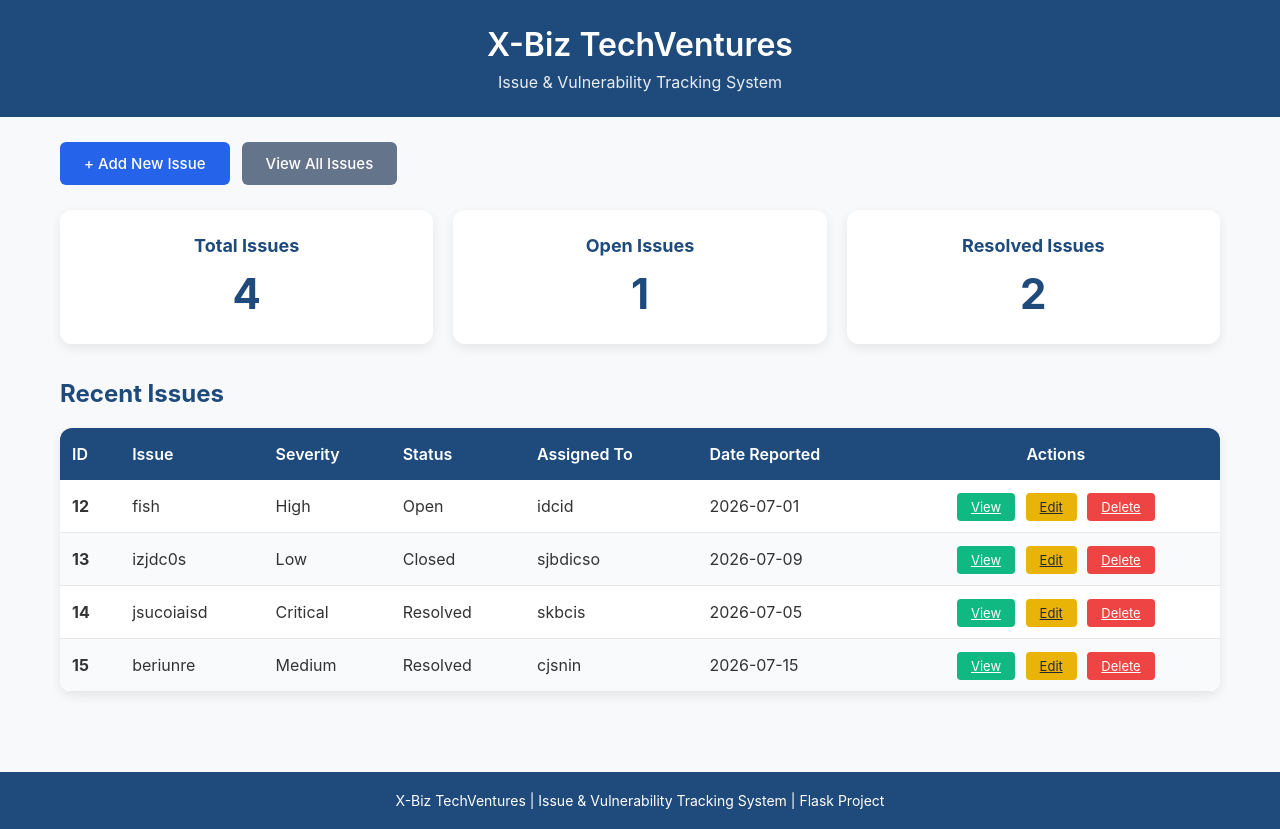
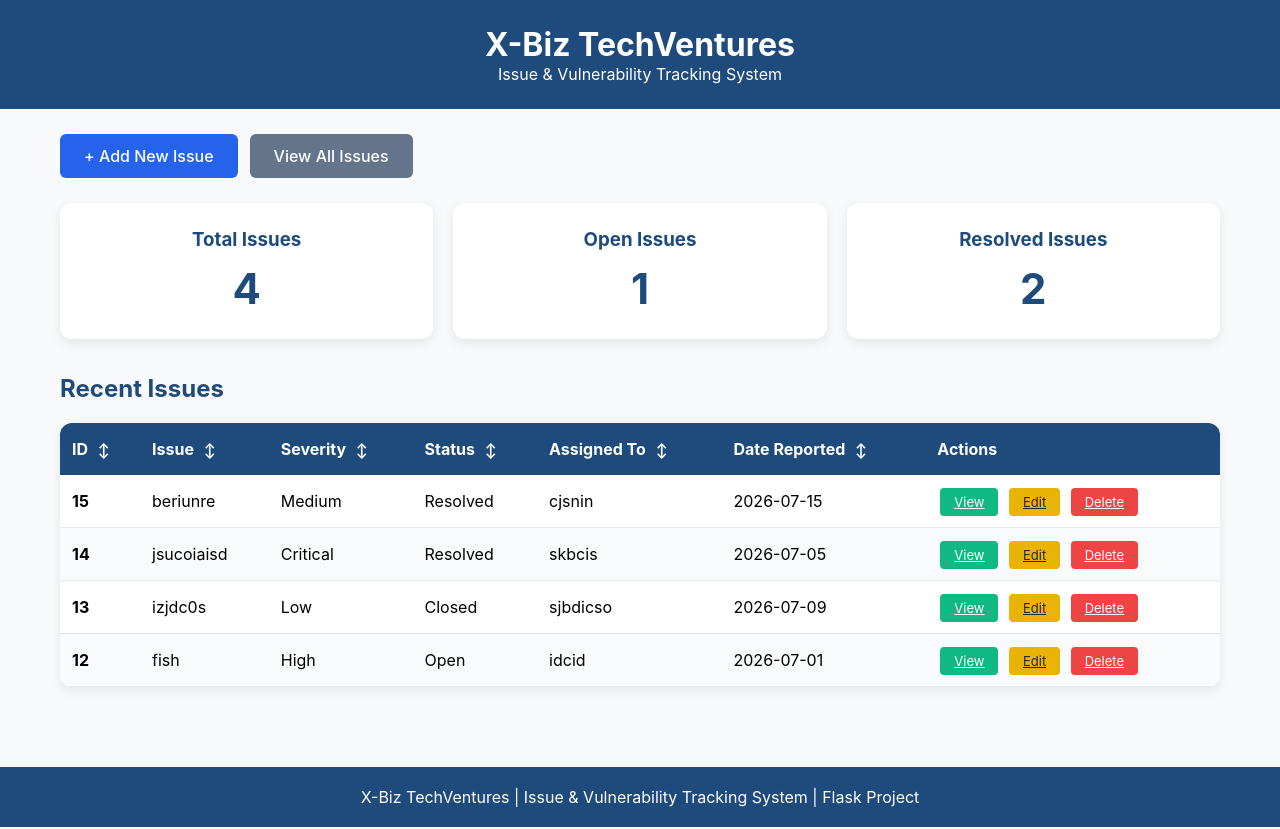
Before and after one commit to Khushig14/tracking-system, a Flask app: page / in a window 1280 px wide. Run offline with Flask 3, Linux system fonts and the light colour scheme; data comes from the database, SQL or seed files in the repository; both versions use the stored data as it was after the commit.

Commit message:
Adding sorting to home page

```diff
--- a/templates/home.html
+++ b/templates/home.html
@@ -3,158 +3,53 @@
 <head>
     <meta charset="UTF-8">
     <meta name="viewport" content="width=device-width, initial-scale=1.0">
-    <title>Issue & Vulnerability Tracking System</title>
+    <title>X-Biz Tech Ventures - Dashboard</title>
     <style>
-        * {
-            margin: 0;
-            padding: 0;
-            box-sizing: border-box;
+        * { margin:0; padding:0; box-sizing:border-box; }
+        body { font-family: -apple-system, BlinkMacSystemFont, 'Segoe UI', Roboto, sans-serif; background:#f8f9fa; }
+        header { background:#1e4a7c; color:white; padding:25px 0; text-align:center; }
+        .nav-buttons { max-width:1200px; margin:25px auto; padding:0 20px; display:flex; gap:12px; }
+        .btn { padding:12px 24px; border-radius:6px; text-decoration:none; font-weight:500; }
+        .btn-primary { background:#2563eb; color:white; }
+        .btn-secondary { background:#64748b; color:white; }
+
+        .container { max-width:1200px; margin:0 auto; padding:0 20px; }
+        .stats { display:flex; gap:20px; margin-bottom:35px; }
+        .card { flex:1; background:white; padding:25px; border-radius:12px; box-shadow:0 4px 12px rgba(0,0,0,0.08); text-align:center; }
+        .card h3 { color:#1e4a7c; margin-bottom:12px; }
+        .card p { font-size:42px; font-weight:700; color:#1e4a7c; }
+
+        h2 { color:#1e4a7c; margin-bottom:20px; }
+
+        table { width:100%; border-collapse:collapse; background:white; border-radius:12px; overflow:hidden; box-shadow:0 4px 12px rgba(0,0,0,0.08); }
+        th {
+            background:#1e4a7c;
+            color:white;
+            padding:16px 12px;
+            text-align:left;
+            cursor:pointer;
+            user-select: none;
+            position: relative;
         }
-        body {
-            font-family: -apple-system, BlinkMacSystemFont, 'Segoe UI', Roboto, sans-serif;
-            background: #f8f9fa;
-            color: #333;
-        }
-        header {
-            background: #1e4a7c;
-            color: white;
-            padding: 25px 0;
-            text-align: center;
-        }
-        .header-content {
-            max-width: 1200px;
-            margin: 0 auto;
-            padding: 0 20px;
-        }
-        h1 {
-            font-size: 32px;
-            font-weight: 600;
-        }
-        .subtitle {
-            font-size: 16px;
-            opacity: 0.9;
-            margin-top: 8px;
-        }
+        th:hover { background:#334155; }
+        th .arrow { margin-left: 6px; font-size: 14px; }
+        td { padding:16px 12px; border-bottom:1px solid #e5e7eb; }
+        tr:nth-child(even) { background:#f8fafc; }
+        tr:hover { background:#f1f5f9; }
 
-        .nav-buttons {
-            max-width: 1200px;
-            margin: 25px auto;
-            padding: 0 20px;
-            display: flex;
-            gap: 12px;
-        }
-        .btn {
-            padding: 12px 24px;
-            border: none;
-            border-radius: 6px;
-            font-size: 15px;
-            font-weight: 500;
-            cursor: pointer;
-            text-decoration: none;
-            display: inline-block;
-        }
-        .btn-primary {
-            background: #2563eb;
-            color: white;
-        }
-        .btn-secondary {
-            background: #64748b;
-            color: white;
-        }
+        .btn-small { padding:6px 14px; font-size:13px; border-radius:4px; margin:0 3px; }
+        .btn-view { background:#10b981; color:white; }
+        .btn-edit { background:#eab308; color:#1f2937; }
+        .btn-delete { background:#ef4444; color:white; }
 
-        .container {
-            max-width: 1200px;
-            margin: 0 auto;
-            padding: 0 20px;
-        }
-
-        .stats {
-            display: flex;
-            gap: 20px;
-            margin-bottom: 35px;
-        }
-        .card {
-            flex: 1;
-            background: white;
-            padding: 25px;
-            border-radius: 12px;
-            box-shadow: 0 4px 12px rgba(0,0,0,0.08);
-            text-align: center;
-        }
-        .card h3 {
-            color: #1e4a7c;
-            font-size: 18px;
-            margin-bottom: 12px;
-        }
-        .card p {
-            font-size: 42px;
-            font-weight: 700;
-            color: #1e4a7c;
-            margin: 0;
-        }
-
-        h2 {
-            color: #1e4a7c;
-            margin-bottom: 20px;
-            font-size: 24px;
-        }
-
-        table {
-            width: 100%;
-            border-collapse: collapse;
-            background: white;
-            border-radius: 12px;
-            overflow: hidden;
-            box-shadow: 0 4px 12px rgba(0,0,0,0.08);
-        }
-        th {
-            background: #1e4a7c;
-            color: white;
-            padding: 16px 12px;
-            text-align: left;
-            font-weight: 600;
-        }
-        th.actions-header {
-            text-align: center;
-        }
-        td {
-            padding: 16px 12px;
-            border-bottom: 1px solid #e5e7eb;
-        }
-        tr:nth-child(even) {
-            background: #f8fafc;
-        }
-        tr:hover {
-            background: #f1f5f9;
-        }
-
-        .btn-small {
-            padding: 6px 14px;
-            font-size: 13px;
-            border-radius: 4px;
-            margin: 0 3px;
-        }
-        .btn-view { background: #10b981; color: white; }
-        .btn-edit { background: #eab308; color: #1f2937; }
-        .btn-delete { background: #ef4444; color: white; }
-
-        footer {
-            margin-top: 80px;
-            background: #1e4a7c;
-            color: white;
-            text-align: center;
-            padding: 20px;
-            font-size: 14px;
-        }
+        footer { margin-top:80px; background:#1e4a7c; color:white; text-align:center; padding:20px; }
     </style>
 </head>
 <body>
 
 <header>
-    <div class="header-content">
-        <h1>X-Biz TechVentures</h1>
-        <p class="subtitle">Issue &amp; Vulnerability Tracking System</p>
-    </div>
+    <h1>X-Biz TechVentures</h1>
+    <p class="subtitle">Issue &amp; Vulnerability Tracking System</p>
 </header>
 
 <div class="nav-buttons">
@@ -163,7 +58,6 @@
 </div>
 
 <div class="container">
-
     <div class="stats">
         <div class="card">
             <h3>Total Issues</h3>
@@ -180,20 +74,20 @@
     </div>
 
     <h2>Recent Issues</h2>
-    <table>
+    <table id="recentTable">
         <thead>
             <tr>
-                <th>ID</th>
-                <th>Issue</th>
-                <th>Severity</th>
-                <th>Status</th>
-                <th>Assigned To</th>
-                <th>Date Reported</th>
-                <th class="actions-header">Actions</th>
+                <th onclick="sortTable(0, 'recentTable')">ID <span class="arrow" id="arrow0">↕</span></th>
+                <th onclick="sortTable(1, 'recentTable')">Issue <span class="arrow" id="arrow1">↕</span></th>
+                <th onclick="sortTable(2, 'recentTable')">Severity <span class="arrow" id="arrow2">↕</span></th>
+                <th onclick="sortTable(3, 'recentTable')">Status <span class="arrow" id="arrow3">↕</span></th>
+                <th onclick="sortTable(4, 'recentTable')">Assigned To <span class="arrow" id="arrow4">↕</span></th>
+                <th onclick="sortTable(5, 'recentTable')">Date Reported <span class="arrow" id="arrow5">↕</span></th>
+                <th>Actions</th>
             </tr>
         </thead>
         <tbody>
-            {% for issue in issues|sort(attribute='id') %}
+            {% for issue in issues %}
             <tr>
                 <td><strong>{{ issue.id }}</strong></td>
                 <td>{{ issue.title }}</td>
@@ -201,22 +95,52 @@
                 <td>{{ issue.status }}</td>
                 <td>{{ issue.assigned_to or 'N/A' }}</td>
                 <td>{{ issue.date_reported or 'N/A' }}</td>
-                <td style="text-align: center;">
+                <td>
                     <a href="/view_issue/{{ issue.id }}" class="btn-small btn-view">View</a>
                     <a href="/edit_issue/{{ issue.id }}" class="btn-small btn-edit">Edit</a>
-                    <a href="/delete_issue/{{ issue.id }}" class="btn-small btn-delete"
-                       onclick="return confirm('Delete this issue?');">Delete</a>
+                    <a href="/delete_issue/{{ issue.id }}" class="btn-small btn-delete" onclick="return confirm('Delete this issue?');">Delete</a>
                 </td>
             </tr>
             {% endfor %}
         </tbody>
     </table>
-
 </div>
 
 <footer>
     X-Biz TechVentures | Issue &amp; Vulnerability Tracking System | Flask Project
 </footer>
 
+<script>
+function sortTable(col, tableId) {
+    const table = document.getElementById(tableId);
+    const tbody = table.tBodies[0];
+    const rows = Array.from(tbody.rows);
+
+    const isAsc = table.getAttribute('data-sort-' + col) !== 'asc';
+
+    rows.sort((a, b) => {
+        let x = a.cells[col].textContent.trim();
+        let y = b.cells[col].textContent.trim();
+
+        if (!isNaN(x) && !isNaN(y)) {
+            return isAsc ? x - y : y - x;
+        }
+        return isAsc ? x.localeCompare(y) : y.localeCompare(x);
+    });
+
+    rows.forEach(row => tbody.appendChild(row));
+
+    // Reset all arrows
+    for (let i = 0; i < 6; i++) {
+        document.getElementById('arrow' + i).textContent = '↕';
+    }
+
+    // Set current arrow
+    document.getElementById('arrow' + col).textContent = isAsc ? '↑' : '↓';
+
+    table.setAttribute('data-sort-' + col, isAsc ? 'asc' : 'desc');
+}
+</script>
+
 </body>
 </html>
```
Also changed, not shown: issues.db.
